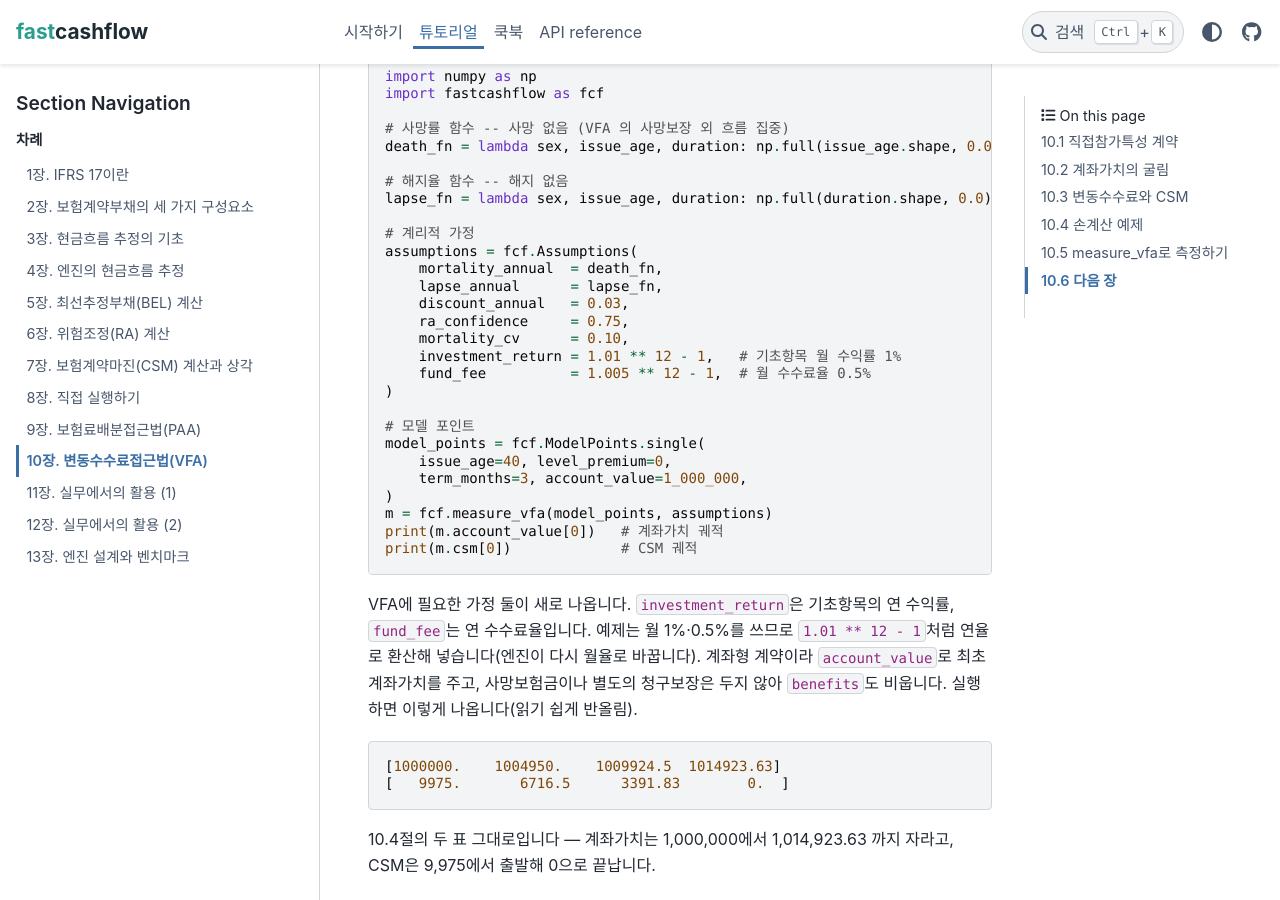
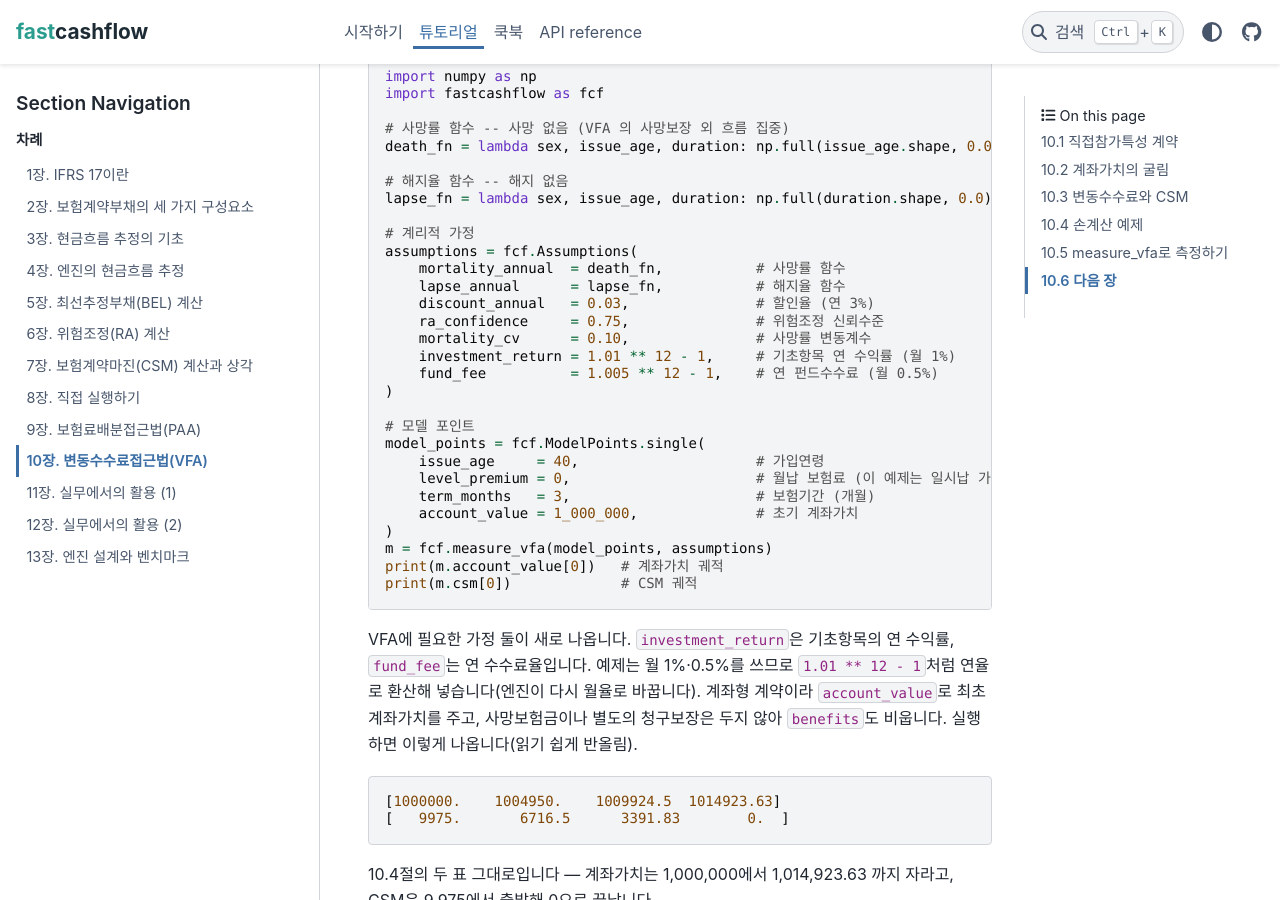
Before and after one commit to seokhoonj/fastcashflow, a Sphinx documentation site: the page built from docs/tutorial/10-vfa.md, in a window 1280 px wide and 900 px high, scrolled down 3670 px. Built offline with Sphinx 7.4.7 and the PyData theme 0.15.4, drawn with Linux system fonts in a browser that asks for light colours.

Commit message:
docs: tutorial 10.5 -- inline # comment on every kwarg, one kwarg per line
A reader who does not write Python should still be able to read the
code block top to bottom and infer what each line means -- variable
names alone (mortality_annual, account_value, ...) carry too little
signal on their own.

Two-line application:

  - Assumptions(...): every kwarg gets a column-aligned inline #
    comment (사망률 함수 / 해지율 함수 / 할인율 / 위험조정 신뢰수준
    / 사망률 변동계수 / ...), not just the two that already had one.
  - ModelPoints.single(...): split the previous "two kwargs per
    line" form into one kwarg per line, so each gets its own inline
    comment (가입연령 / 월납 보험료 / 보험기간 (개월) / 초기 계좌가치).

The group label (# 계리적 가정, # 모델 포인트) above the constructor
is kept on top of the per-kwarg comments -- both work together, the
group label does not replace the inline.

```diff
--- a/docs/tutorial/10-vfa.md
+++ b/docs/tutorial/10-vfa.md
@@ -202,19 +202,21 @@ lapse_fn = lambda sex, issue_age, duration: np.full(duration.shape, 0.0)
 
 # 계리적 가정
 assumptions = fcf.Assumptions(
-    mortality_annual  = death_fn,
-    lapse_annual      = lapse_fn,
-    discount_annual   = 0.03,
-    ra_confidence     = 0.75,
-    mortality_cv      = 0.10,
-    investment_return = 1.01 ** 12 - 1,   # 기초항목 월 수익률 1%
-    fund_fee          = 1.005 ** 12 - 1,  # 월 수수료율 0.5%
+    mortality_annual  = death_fn,           # 사망률 함수
+    lapse_annual      = lapse_fn,           # 해지율 함수
+    discount_annual   = 0.03,               # 할인율 (연 3%)
+    ra_confidence     = 0.75,               # 위험조정 신뢰수준
+    mortality_cv      = 0.10,               # 사망률 변동계수
+    investment_return = 1.01 ** 12 - 1,     # 기초항목 연 수익률 (월 1%)
+    fund_fee          = 1.005 ** 12 - 1,    # 연 펀드수수료 (월 0.5%)
 )
 
 # 모델 포인트
 model_points = fcf.ModelPoints.single(
-    issue_age=40, level_premium=0,
-    term_months=3, account_value=1_000_000,
+    issue_age     = 40,                     # 가입연령
+    level_premium = 0,                      # 월납 보험료 (이 예제는 일시납 가정이라 0)
+    term_months   = 3,                      # 보험기간 (개월)
+    account_value = 1_000_000,              # 초기 계좌가치
 )
 m = fcf.measure_vfa(model_points, assumptions)
 print(m.account_value[0])   # 계좌가치 궤적
```
